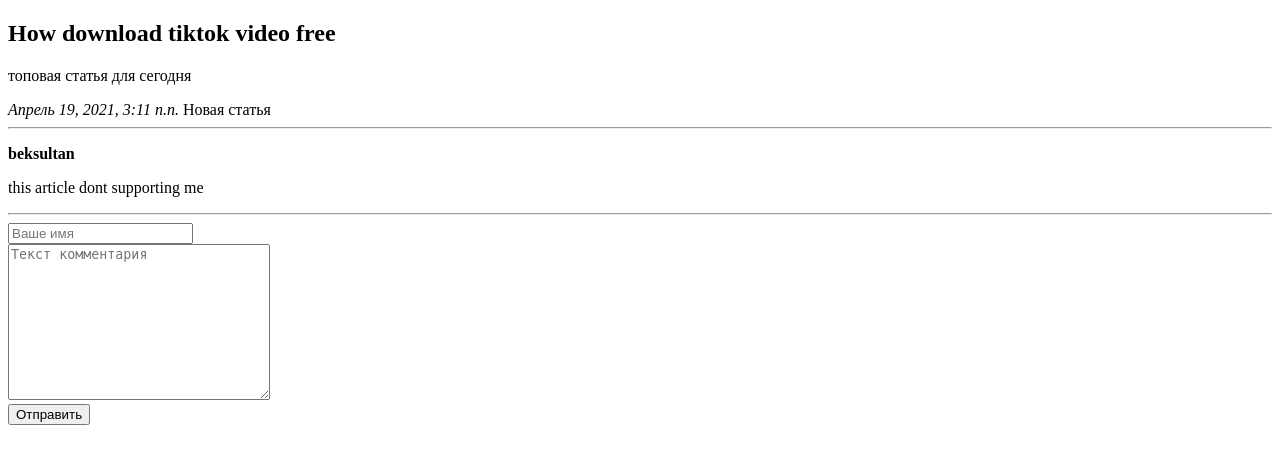
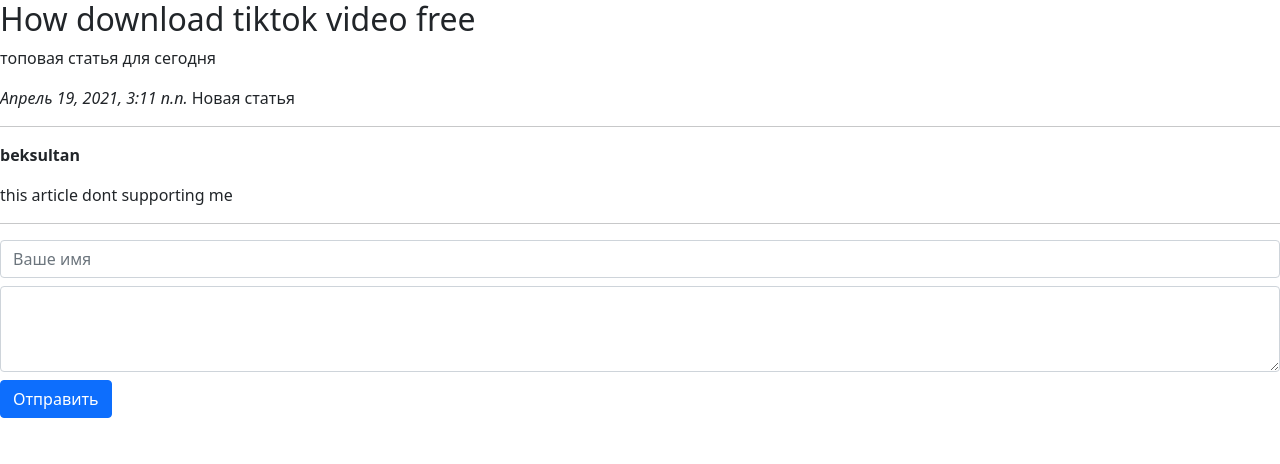
Before and after one commit to ishnklv/django-tutorial, a Django app: page /polls/1/ in a window 1280 px wide. Shown: the top 464 px of the page. Run offline with Django 3.2, Linux system fonts and the light colour scheme; data comes from the database, SQL or seed files in the repository; both versions use the stored data as it was after the commit.

Commit message:
redesign app

```diff
--- a/tutorial/templates/base.html
+++ b/tutorial/templates/base.html
@@ -5,6 +5,7 @@
     <meta name="viewport"
           content="width=device-width, user-scalable=no, initial-scale=1.0, maximum-scale=1.0, minimum-scale=1.0">
     <meta http-equiv="X-UA-Compatible" content="ie=edge">
+    <link href="https://cdn.jsdelivr.net/npm/bootstrap@5.0.0-beta3/dist/css/bootstrap.min.css" rel="stylesheet" integrity="sha384-eOJMYsd53ii+scO/bJGFsiCZc+5NDVN2yr8+0RDqr0Ql0h+rP48ckxlpbzKgwra6" crossorigin="anonymous">
     <title>{% block title %} Polls {% endblock %}</title>
 </head>
 <body>
--- a/tutorial/templates/polls/detail.html
+++ b/tutorial/templates/polls/detail.html
@@ -20,7 +20,9 @@
             </p>
         {% endfor %}
     {% else %}
-    Комментарии не найдены
+    <div class="alert alert-warning" role="alert">
+        Комментарии не найдены
+    </div>
     {% endif %}
 
     <hr>
@@ -28,8 +30,12 @@
     <form action="{% url 'polls:leave_comment' article.id %}" method="POST">
 
         {% csrf_token %}
-        <input type="text" required placeholder="Ваше имя" name="name"><br>
-        <textarea name="text" required placeholder="Текст комментария" cols="30" rows="10"></textarea><br>
-        <button type="submit">Отправить</button>
+        <div class="form-group">
+            <input name="name" type="text" class="form-control mb-2 w-5" id="exampleFormControlInput1" placeholder="Ваше имя">
+        </div>
+        <div class="form-group">
+            <textarea name="text" class="form-control mb-2" id="exampleFormControlTextarea1" rows="3"></textarea>
+        </div>
+        <button class="btn btn-primary" type="submit">Отправить</button>
     </form>
 {% endblock %}
```
Also changed, not shown: tutorial/templates/polls/list.html (+9 -2 lines), tutorial/db.sqlite3, 2 other files.
